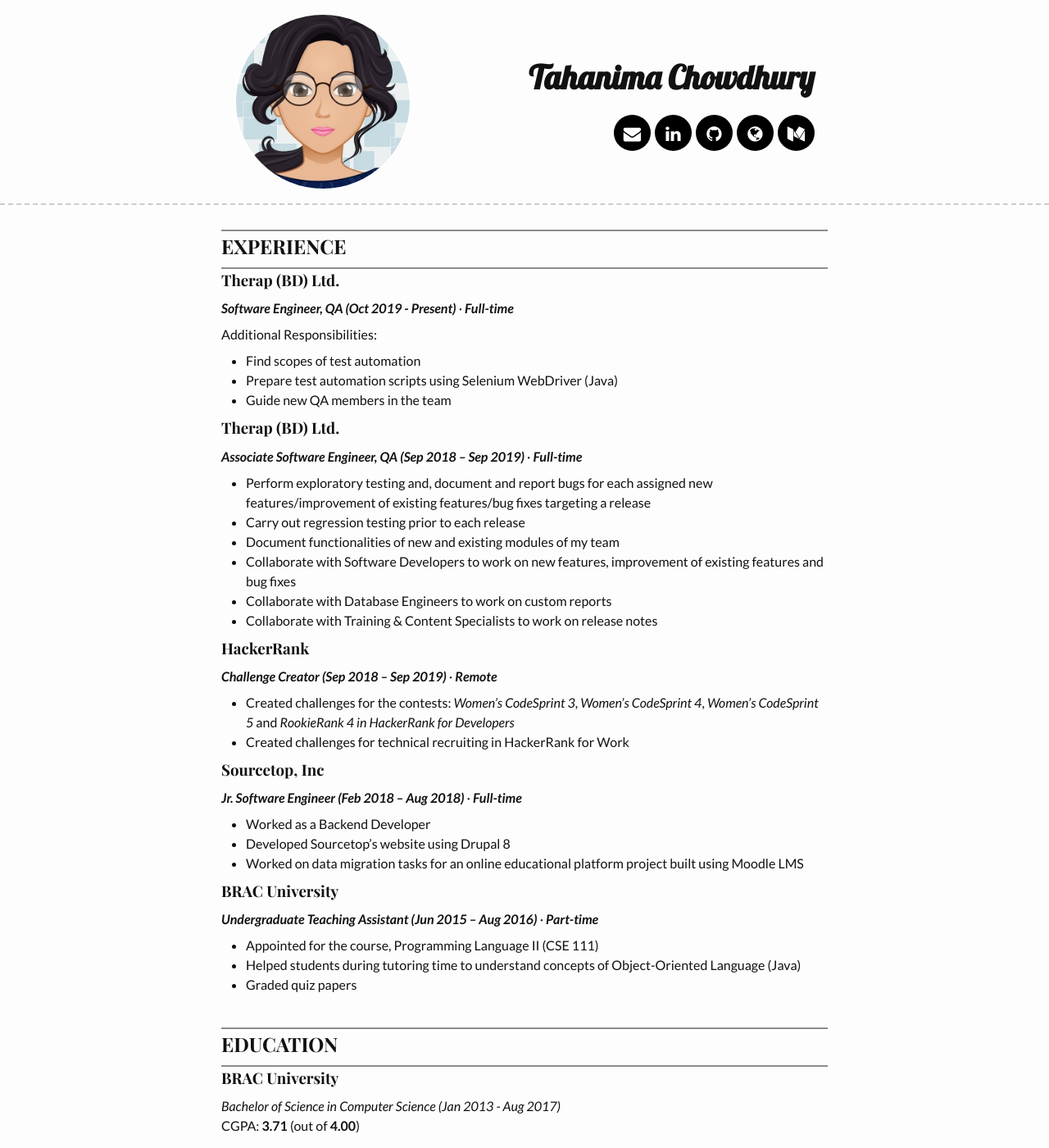
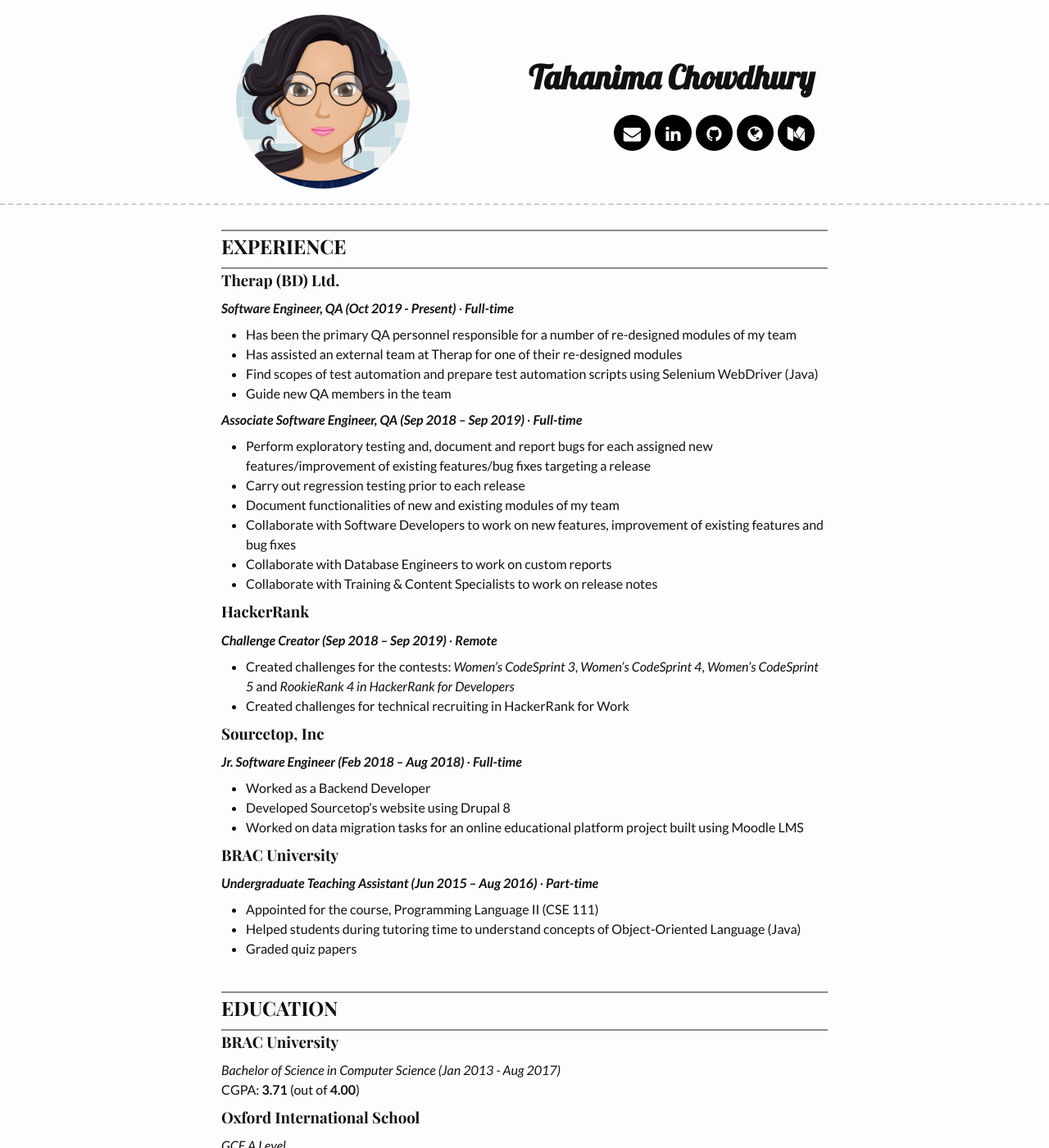
Before and after one commit to Tahanima/remple, a Jekyll site: the page built from index.md, in a window 1280 px wide and 1400 px high. Shown: the whole window at 82% size. Built offline with Jekyll 4.4.1, drawn with Linux system fonts in a browser that asks for light colours; some web fonts are replaced; some of the changed text lies outside the part shown.

Commit message:
Updated my info

```diff
--- a/index.md
+++ b/index.md
@@ -10,12 +10,11 @@ title: Resume
 ### Therap (BD) Ltd.
 ***Software Engineer, QA (Oct 2019 - Present)*** &middot;	***Full-time***
 
-Additional Responsibilities:
-* Find scopes of test automation
-* Prepare test automation scripts using Selenium WebDriver (Java)
+* Has been the primary QA personnel responsible for a number of re-designed modules of my team
+* Has assisted an external team at Therap for one of their re-designed modules
+* Find scopes of test automation and prepare test automation scripts using Selenium WebDriver (Java)
 * Guide new QA members in the team
 
-### Therap (BD) Ltd.
 ***Associate Software Engineer, QA (Sep 2018 – Sep 2019)*** &middot;	***Full-time***
 * Perform exploratory testing and, document and report bugs for each assigned new
 features/improvement of existing features/bug fixes targeting a release
@@ -51,6 +50,13 @@ features/improvement of existing features/bug fixes targeting a release
 *Bachelor of Science in Computer Science (Jan 2013 - Aug 2017)*
 CGPA: **3.71** (out of **4.00**)
 
+### Oxford International School
+*GCE A Level*
+Result: **4 As** and **1 B**
+
+*GCE O Level*
+Result: **4 A*s**, **3 As** and **2 Bs**
+
 <br />
 
 ---
```
Also changed, not shown: other parts of index.md (+0 -4 lines).
